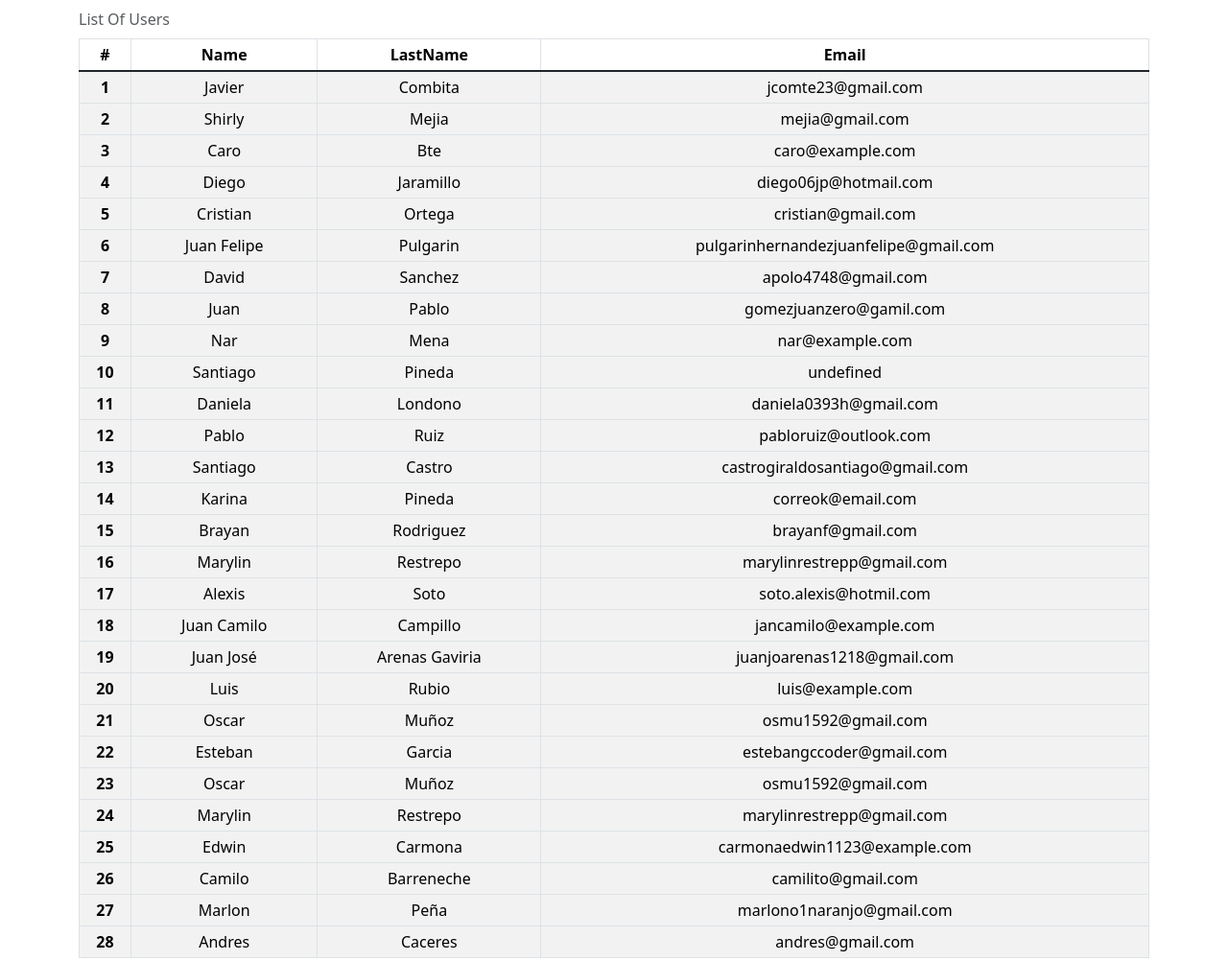
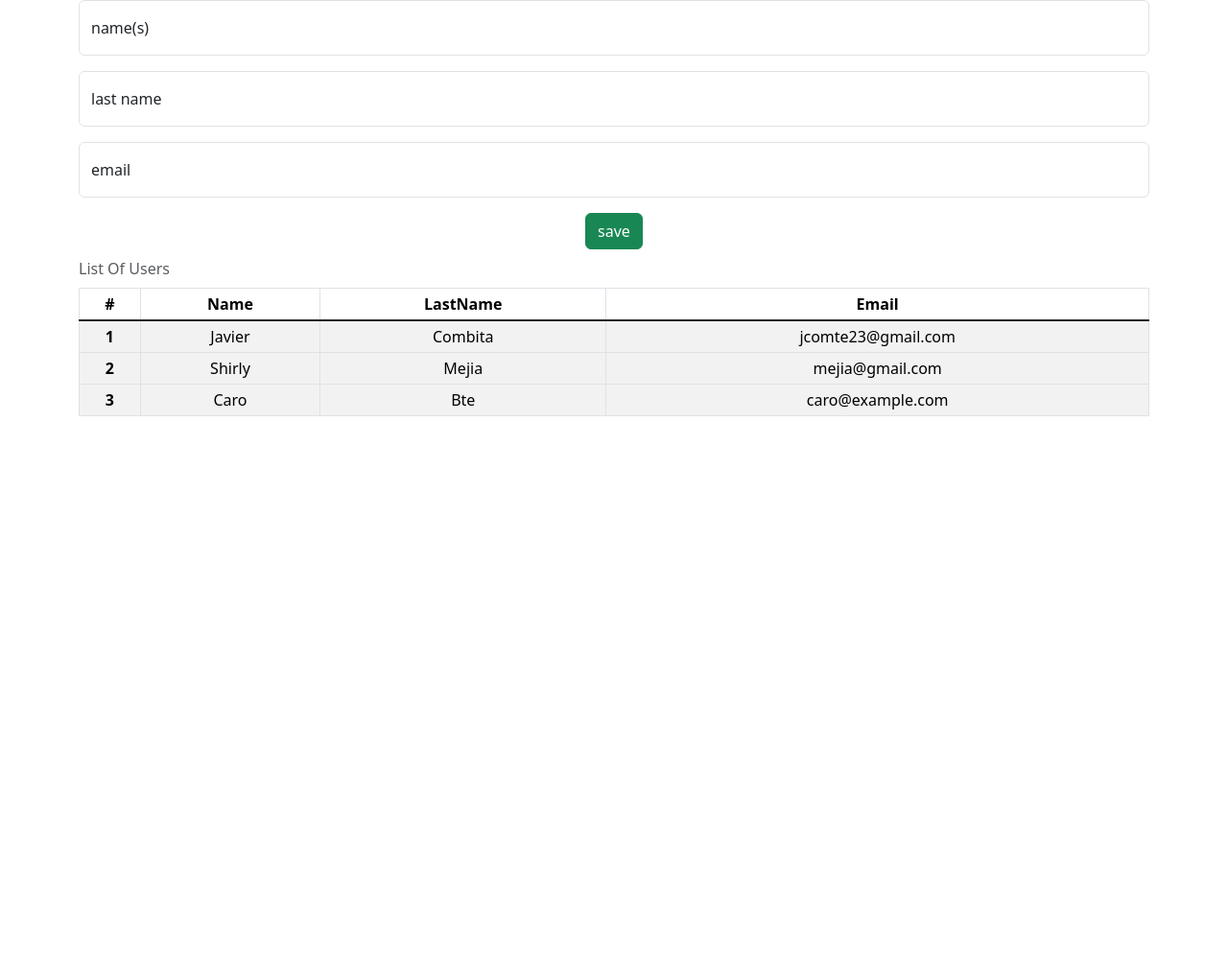
Before and after one commit to pulgarino222/operaciones-vite, a website built with Vite: page index.html in a window 1280 px wide. Shown: the whole page at 96% size. After the commit the page ends 800 px from the top, so only its background shows below. Built offline with nearby package versions, Linux system fonts and the light colour scheme.

Commit message:
we start with forms

```diff
--- a/index.html
+++ b/index.html
@@ -13,8 +13,25 @@
       </div> -->
       <header></header>
       <main class="container">
-        <form action="./index.html">
+        <form action="./index.html" method="post">
+          <div class="form-floating mb-3" >
+            <input type="text" class="form-control" id="name" name="name" placeholder="name(s)" required>
+            <label for="name">name(s)</label>
+          </div>
 
+          <div class="form-floating mb-3">
+            <input type="text" class="form-control" name="last-name" id="last-name" placeholder="last name">
+            <label for="last-name">last name</label>
+          </div>
+
+          <div class="form-floating mb-3">
+            <input type="email" class="form-control" id="email" placeholder="email" name="email">
+            <label for="email">email</label>
+          </div>
+
+          <div class="text-center">
+            <button type="submit" class="btn btn-success ">save</button>
+          </div>
 
         </form>
 
--- a/public/data/database.js
+++ b/public/data/database.js
@@ -17,154 +17,154 @@
         lastName: "bte",
         email: "caro@example.com"
     },
-    {
-        id: 4,
-        name: 'diego',
-        lastName: 'jaramillo',
-        email: 'diego06jp@hotmail.com'
-    },
-    {
-        id: 5,
-        name: "cristian",
-        lastName: "ortega",
-        email: "cristian@gmail.com"
-    },
-    {
-        id: 6,
-        name: "juan felipe",
-        lastName: "pulgarin",
-        email: "pulgarinhernandezjuanfelipe@gmail.com"
-    },
-    {
-        id: 7,
-        name: 'David',
-        lastName: 'Sanchez',
-        email: 'apolo4748@gmail.com',
-    },
-    {
-        id: 8,
-        name: 'juan',
-        lastName: 'pablo',
-        email: 'gomezjuanzero@gamil.com'
-    },
-    {
-        id: 9,
-        name: "nar",
-        lastName: "Mena",
-        email: "nar@example.com"
-    },
-    {
-        id: 10,
-        name: "Santiago",
-        lastName: "Pineda",
-        correo: "santiagopt97"
-    },
-    {
-        id: 11,
-        name: "daniela",
-        lastName: "londono",
-        email: "daniela0393h@gmail.com"
-    },
-    {
-        id: 12,
-        name: "pablo",
-        lastName: "ruiz",
-        email: "pabloruiz@outlook.com"
-    },
-    {
-        id: 13,
-        name: 'santiago',
-        lastName: 'Castro',
-        email: 'castrogiraldosantiago@gmail.com'
-    },
-    {
-        id: 14,
-        name: "karina",
-        lastName: "pineda",
-        email: "correok@email.com"
-    },
-    {
-        id: 15,
-        name: "brayan",
-        lastName: "rodriguez",
-        email: "brayanF@gmail.com"
-    },
-    {
-        id: 16,
-        name: "Marylin",
-        lastName: "restrepo",
-        email: "marylinrestrepp@gmail.com"
-    },
-    {
-        id: 17,
-        name: "alexis",
-        lastName: "soto",
-        email: "soto.alexis@hotmil.com"
-    },
-    {
-        id: 18,
-        name: "Juan camilo",
-        lastName: "Campillo",
-        email: "jancamilo@example.com"
-    },
-    {
-        id: 19,
-        name: "Juan José",
-        lastName: "Arenas Gaviria",
-        email: "juanjoarenas1218@gmail.com"
-    },
-    {
-        id: 20,
-        name: "Luis",
-        lastName: "Rubio",
-        email: "luis@example.com"
-    },
-    {
-        id: 21,
-        name: "oscar",
-        lastName: "muñoz",
-        email: "osmu1592@gmail.com"
-    },
-    {
-        id: 22,
-        name: "Esteban",
-        lastName: "Garcia",
-        email: "estebangccoder@gmail.com"
-    },
-    {
-        id: 23,
-        name: "oscar",
-        lastName: "muñoz",
-        email: "osmu1592@gmail.com"
-    },
-    {
-        id: 24,
-        name: "Marylin",
-        lastName: "Restrepo",
-        email: "marylinrestrepp@gmail.com"
-    },
-    {
-        id: 25,
-        name: "Edwin",
-        lastName: "Carmona",
-        email: "carmonaedwin1123@example.com"
-    },
-    {
-        id: 26,
-        name: "Camilo",
-        lastName: "Barreneche",
-        email: "camilito@gmail.com"
-    },
-    {
-        id: 27,
-        name: "marlon",
-        lastName: "peña",
-        email: "marlono1naranjo@gmail.com"
-    },
-    {
-        id: 28,
-        name: "andres",
-        lastName: "caceres",
-        email: "andres@gmail.com"
-    }
+    // {
+    //     id: 4,
+    //     name: 'diego',
+    //     lastName: 'jaramillo',
+    //     email: 'diego06jp@hotmail.com'
+    // },
+    // {
+    //     id: 5,
+    //     name: "cristian",
+    //     lastName: "ortega",
+    //     email: "cristian@gmail.com"
+    // },
+    // {
+    //     id: 6,
+    //     name: "juan felipe",
+    //     lastName: "pulgarin",
+    //     email: "pulgarinhernandezjuanfelipe@gmail.com"
+    // },
+    // {
+    //     id: 7,
+    //     name: 'David',
+    //     lastName: 'Sanchez',
+    //     email: 'apolo4748@gmail.com',
+    // },
+    // {
+    //     id: 8,
+    //     name: 'juan',
+    //     lastName: 'pablo',
+    //     email: 'gomezjuanzero@gamil.com'
+    // },
+    // {
+    //     id: 9,
+    //     name: "nar",
+    //     lastName: "Mena",
+    //     email: "nar@example.com"
+    // },
+    // {
+    //     id: 10,
+    //     name: "Santiago",
+    //     lastName: "Pineda",
+    //     correo: "santiagopt97"
+    // },
+    // {
+    //     id: 11,
+    //     name: "daniela",
+    //     lastName: "londono",
+    //     email: "daniela0393h@gmail.com"
+    // },
+    // {
+    //     id: 12,
+    //     name: "pablo",
+    //     lastName: "ruiz",
+    //     email: "pabloruiz@outlook.com"
+    // },
+    // {
+    //     id: 13,
+    //     name: 'santiago',
+    //     lastName: 'Castro',
+    //     email: 'castrogiraldosantiago@gmail.com'
+    // },
+    // {
+    //     id: 14,
+    //     name: "karina",
+    //     lastName: "pineda",
+    //     email: "correok@email.com"
+    // },
+    // {
+    //     id: 15,
+    //     name: "brayan",
+    //     lastName: "rodriguez",
+    //     email: "brayanF@gmail.com"
+    // },
+    // {
+    //     id: 16,
+    //     name: "Marylin",
+    //     lastName: "restrepo",
+    //     email: "marylinrestrepp@gmail.com"
+    // },
+    // {
+    //     id: 17,
+    //     name: "alexis",
+    //     lastName: "soto",
+    //     email: "soto.alexis@hotmil.com"
+    // },
+    // {
+    //     id: 18,
+    //     name: "Juan camilo",
+    //     lastName: "Campillo",
+    //     email: "jancamilo@example.com"
+    // },
+    // {
+    //     id: 19,
+    //     name: "Juan José",
+    //     lastName: "Arenas Gaviria",
+    //     email: "juanjoarenas1218@gmail.com"
+    // },
+    // {
+    //     id: 20,
+    //     name: "Luis",
+    //     lastName: "Rubio",
+    //     email: "luis@example.com"
+    // },
+    // {
+    //     id: 21,
+    //     name: "oscar",
+    //     lastName: "muñoz",
+    //     email: "osmu1592@gmail.com"
+    // },
+    // {
+    //     id: 22,
+    //     name: "Esteban",
+    //     lastName: "Garcia",
+    //     email: "estebangccoder@gmail.com"
+    // },
+    // {
+    //     id: 23,
+    //     name: "oscar",
+    //     lastName: "muñoz",
+    //     email: "osmu1592@gmail.com"
+    // },
+    // {
+    //     id: 24,
+    //     name: "Marylin",
+    //     lastName: "Restrepo",
+    //     email: "marylinrestrepp@gmail.com"
+    // },
+    // {
+    //     id: 25,
+    //     name: "Edwin",
+    //     lastName: "Carmona",
+    //     email: "carmonaedwin1123@example.com"
+    // },
+    // {
+    //     id: 26,
+    //     name: "Camilo",
+    //     lastName: "Barreneche",
+    //     email: "camilito@gmail.com"
+    // },
+    // {
+    //     id: 27,
+    //     name: "marlon",
+    //     lastName: "peña",
+    //     email: "marlono1naranjo@gmail.com"
+    // },
+    // {
+    //     id: 28,
+    //     name: "andres",
+    //     lastName: "caceres",
+    //     email: "andres@gmail.com"
+    // }
 ]
```
